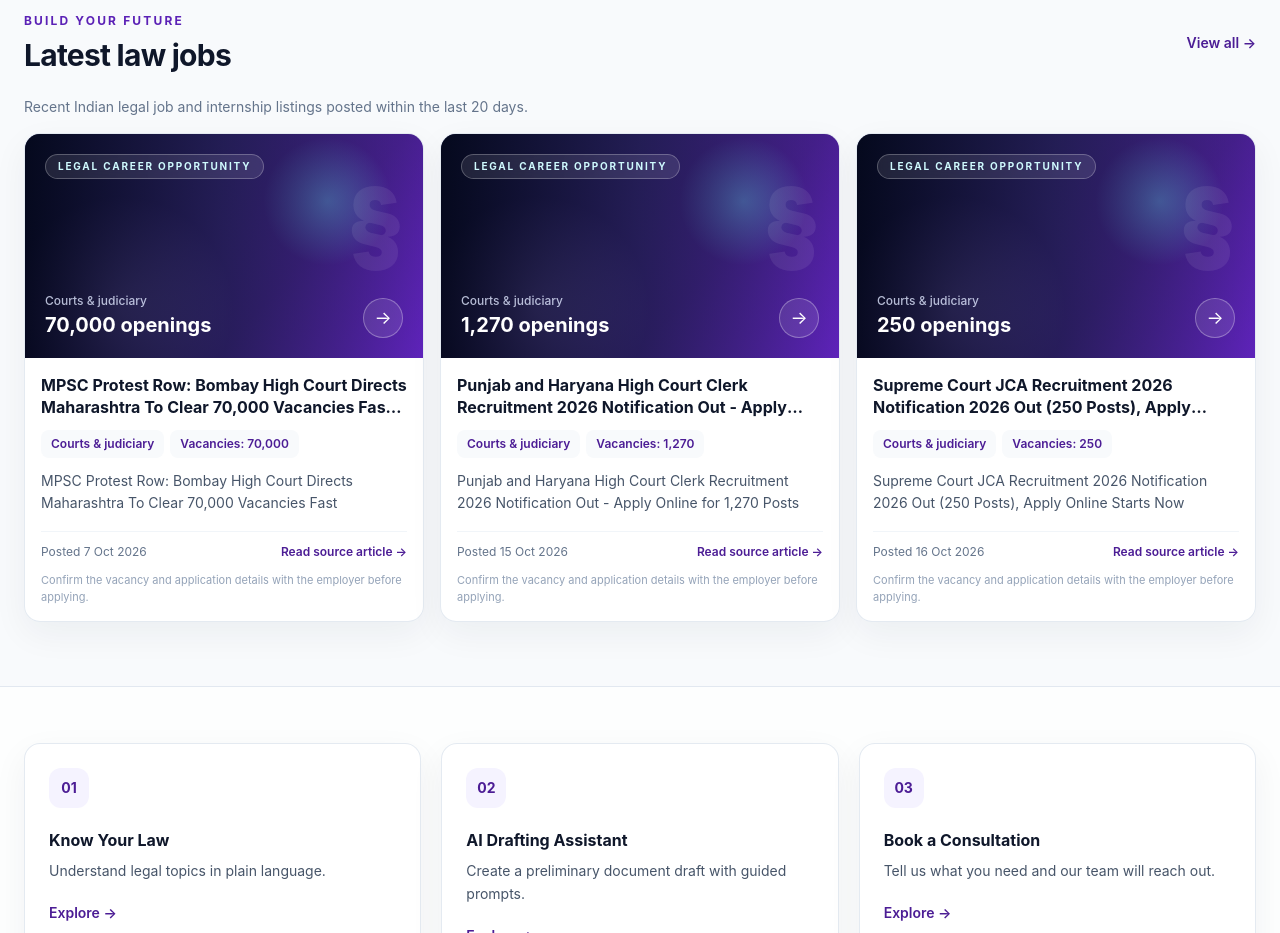
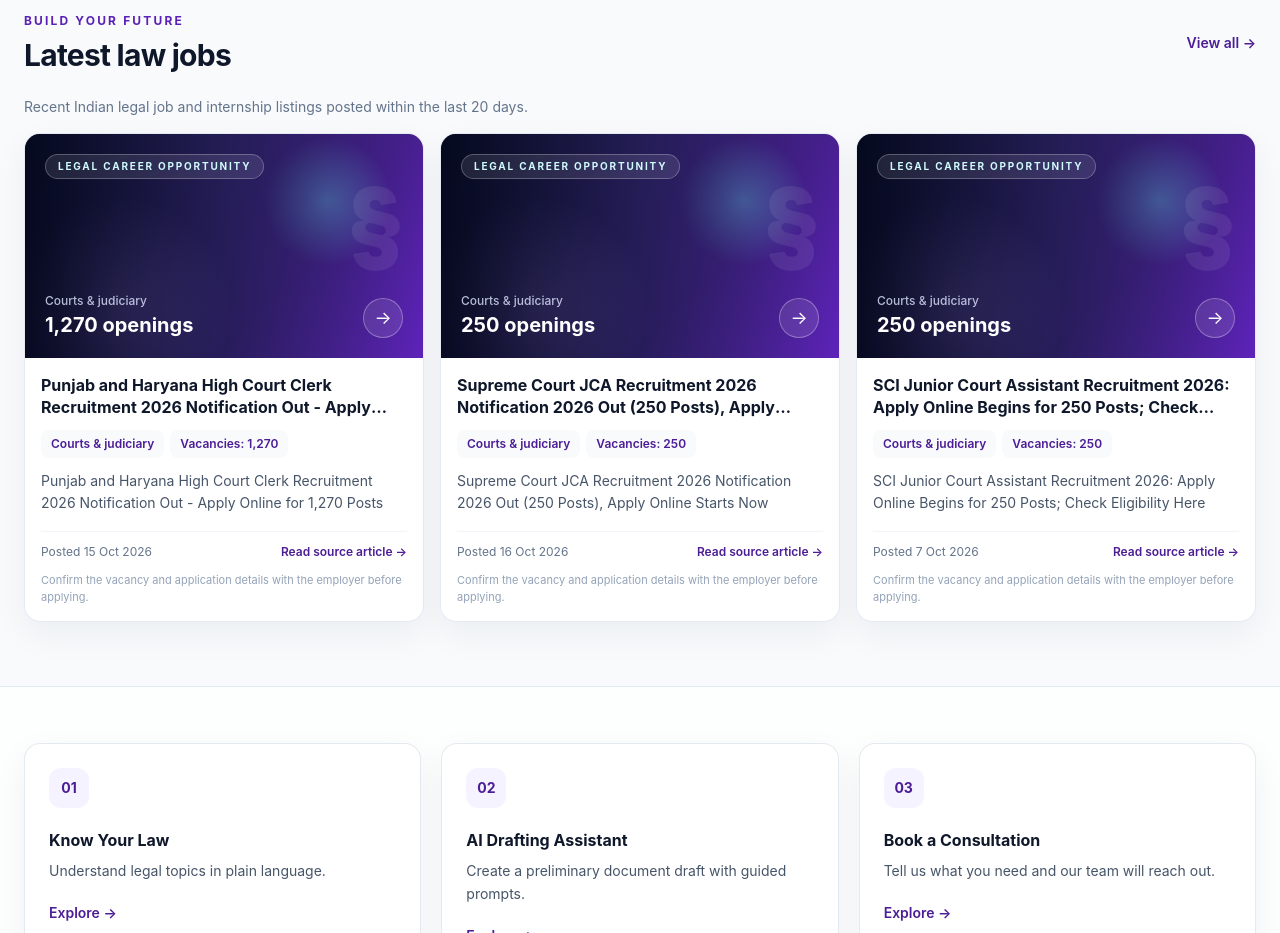
Before and after one commit to syedshaan/pleadlaw, a React (Vite) app: page / in a window 1280 px wide. Shown: the part 1440-2373 px from the top of the page. Built offline with nearby package versions, Linux system fonts and the light colour scheme.

Commit message:
Update pages.jsx

```diff
--- a/src/pages.jsx
+++ b/src/pages.jsx
@@ -81,6 +81,10 @@ function isRecentJob(posted, now = Date.now()) {
   );
 }
 
+function isSpecificLegalJobTitle(title = "") {
+  return /\b(?:spa|jca)\b|\b(?:law|legal)\s+(?:officers?|assistants?|associates?|internships?|interns?|researchers?|research associates?|clerks?|consultants?|advisers?|advisors?|counsel|executives?|managers?|faculty|professors?|lecturers?|fellows?|analysts?|secretaries|trainees?|jobs?|vacanc(?:y|ies))\b|\b(?:advocates?|lawyers?|paralegals?|prosecutors?|solicitors?|barristers?)\b|\b(?:judicial services?|civil judges?|district judges?|judicial magistrates?|court (?:assistants?|clerks?|masters?|readers?|typists?|stenographers?|officers?|interpreters?|translators?))\b/i.test(title);
+}
+
 function compareJobsByVacancyCount(a, b) {
   const vacanciesA = Number.isInteger(a.vacancyCount) ? a.vacancyCount : 0;
   const vacanciesB = Number.isInteger(b.vacancyCount) ? b.vacancyCount : 0;
@@ -89,14 +93,19 @@ function compareJobsByVacancyCount(a, b) {
 
 function jobTitleTokens(title) {
   const ignored = new Set([
-    "a", "an", "and", "apply", "at", "for", "from", "in", "india", "jobs",
-    "notification", "now", "online", "opening", "openings", "out", "post", "posts",
-    "recruitment", "starts", "the", "to", "vacancies", "vacancy", "via",
-    "adda", "adda247", "freejobalert", "sarkariresult", "2026", "2025",
+    "a", "an", "and", "application", "applications", "apply", "at", "date",
+    "eligibility", "fast", "for", "from", "here", "how", "in", "india", "jobs",
+    "news", "notification", "now", "of", "online", "open", "opening", "openings",
+    "out", "post", "posts", "recruitment", "rs", "salary", "starts", "the",
+    "times", "to", "up", "vacancies", "vacancy", "via", "check",
+    "collegeapply", "adda", "adda247", "freejobalert", "sarkariresult", "sci",
+    "2026", "2025",
   ]);
   return new Set(
     (title || "")
       .toLowerCase()
+      .replace(/\bspa\b/g, "senior personal assistant")
+      .replace(/\bjca\b/g, "junior court assistant")
       .replace(/\b[a-z0-9-]+\.(?:gov|com|org|net)(?:\.[a-z]{2,})*\b/gi, " ")
       .replace(/\b\d[\d,]*\b/g, " ")
       .replace(/[^a-z]+/g, " ")
@@ -181,6 +190,7 @@ export function Home() {
     .filter(
       (j) =>
         isRecentJob(j.posted) &&
+        (!j.autoCollected || isSpecificLegalJobTitle(j.title)) &&
         hasJobSource(j) &&
         (j.sector || j.type) &&
         (!j.lastDate || new Date(j.lastDate) >= today)
@@ -590,6 +600,7 @@ export function Jobs() {
   const recentJobs = deduplicateJobs(data.filter(
     (job) =>
       isRecentJob(job.posted) &&
+      (!job.autoCollected || isSpecificLegalJobTitle(job.title)) &&
       hasJobSource(job) &&
       (job.sector || job.type)
   ));
```
